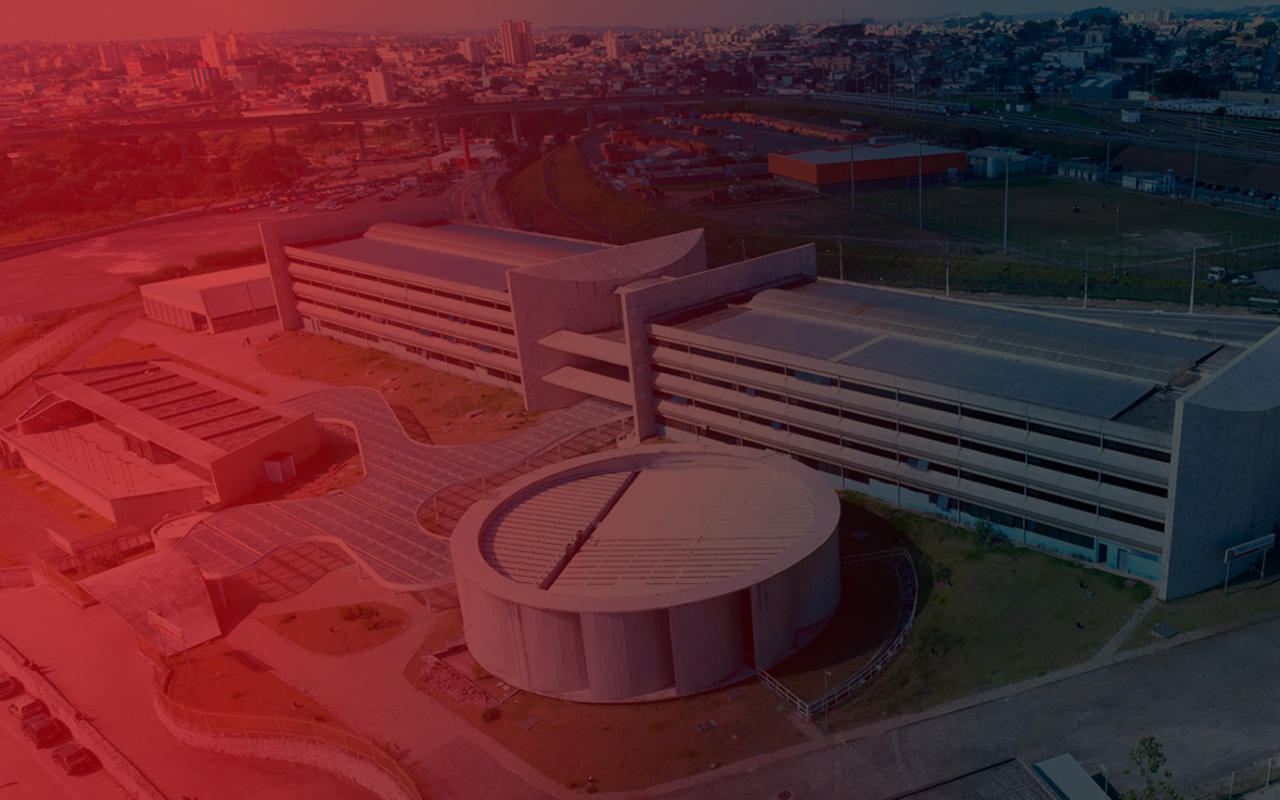
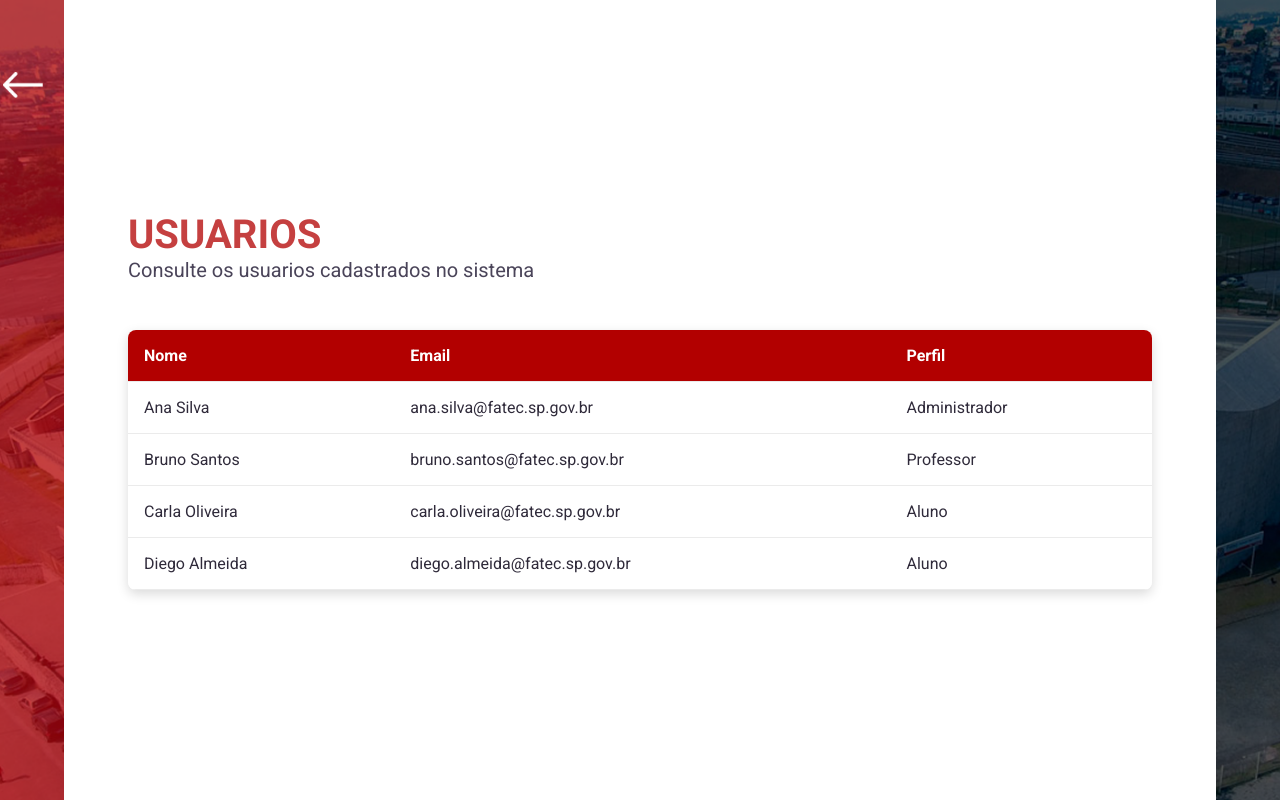
Before and after one commit to FATEC-Team-CPI/FATEC-AI-BOT-FrontEnd-Vue, a Vue app: page /usuarios in a window 1280 px wide. Before the commit this address had no page. Built offline with nearby package versions, Linux system fonts and the light colour scheme.

Commit message:
Comentário identificador

```diff
--- a/src/Views/AdminView.vue
+++ b/src/Views/AdminView.vue
@@ -18,6 +18,13 @@
           <p>Cadastrar um Novo Usuário</p>
         </section>
       </router-link>
+
+      <router-link to="/usuarios" class="adm-btn" tag="button">
+        <section class="adm-content">
+          <img class="icon-cog" src="../assets/Vector.png" alt="">
+          <p>Listar Usuarios</p>
+        </section>
+      </router-link>
     </div>
   </div>
 </template>
--- /dev/null
+++ b/src/Views/UserListView.vue
@@ -0,0 +1,72 @@
+<script setup lang="ts">
+type User = {
+  id: number
+  nome: string
+  email: string
+  perfil: string
+}
+
+const users: User[] = [
+  {
+    id: 1,
+    nome: 'Ana Silva',
+    email: 'ana.silva@fatec.sp.gov.br',
+    perfil: 'Administrador',
+  },
+  {
+    id: 2,
+    nome: 'Bruno Santos',
+    email: 'bruno.santos@fatec.sp.gov.br',
+    perfil: 'Professor',
+  },
+  {
+    id: 3,
+    nome: 'Carla Oliveira',
+    email: 'carla.oliveira@fatec.sp.gov.br',
+    perfil: 'Aluno',
+  },
+  {
+    id: 4,
+    nome: 'Diego Almeida',
+    email: 'diego.almeida@fatec.sp.gov.br',
+    perfil: 'Aluno',
+  },
+]
+</script>
+
+<template>
+  <router-link to="/admin" tag="button" class="seta"><img src="../assets/seta.png" alt=""></router-link>
+
+  <div class="app-container app-container-bar">
+    <section>
+      <h1 class="app-title">USUARIOS</h1>
+      <h2 class="app-subtitle sub">Consulte os usuarios cadastrados no sistema</h2>
+    </section>
+
+    <section class="users-list">
+      <table v-if="users.length" class="users-table">
+        <thead>
+          <tr>
+            <th>Nome</th>
+            <th>Email</th>
+            <th>Perfil</th>
+          </tr>
+        </thead>
+        <tbody>
+          <tr v-for="user in users" :key="user.id">
+            <td>{{ user.nome }}</td>
+            <td>{{ user.email }}</td>
+            <td>{{ user.perfil }}</td>
+          </tr>
+        </tbody>
+      </table>
+
+      <div v-else class="users-empty">
+        <h3>Nenhum usuario cadastrado</h3>
+        <p>Quando houver usuarios cadastrados, eles serao exibidos nesta lista.</p>
+      </div>
+    </section>
+  </div>
+</template>
+
+<style scoped src="../assets/users.css"></style>
--- /dev/null
+++ b/src/assets/users.css
@@ -0,0 +1,49 @@
+.users-list {
+  width: 100%;
+  color: var(--color-neutral-dark);
+}
+
+.users-table {
+  width: 100%;
+  border-collapse: collapse;
+  overflow: hidden;
+  border-radius: var(--radius-md);
+  box-shadow: var(--shadow-md);
+}
+
+.users-table th,
+.users-table td {
+  padding: 1rem;
+  text-align: left;
+  border-bottom: 1px solid var(--color-gray);
+}
+
+.users-table th {
+  background-color: var(--color-primary);
+  color: var(--color-white);
+  font-size: 1rem;
+}
+
+.users-table td {
+  background-color: var(--color-white);
+  color: var(--color-neutral-dark);
+}
+
+.users-empty {
+  padding: var(--spacing-sm);
+  border: 1px solid var(--color-darker-gray);
+  border-radius: var(--radius-md);
+  text-align: center;
+  box-shadow: var(--shadow-sm);
+}
+
+.users-empty h3 {
+  color: var(--color-primary-light);
+  font-size: 1.5rem;
+  margin-bottom: .5rem;
+}
+
+.users-empty p {
+  color: var(--color-neutral);
+  font-size: 1rem;
+}
--- a/src/router/index.ts
+++ b/src/router/index.ts
@@ -28,6 +28,12 @@ const router = createRouter({
       meta: { transition: 'transition-normal' },
     },
     {
+      path: '/usuarios',
+      name: 'usuarios',
+      component: () => import('../Views/UserListView.vue'),
+      meta: { transition: 'transition-normal' },
+    },
+    {
       path: '/password-reset',
       name: 'reset',
       component: () => import('../Views/ResetPassword.vue'),
```
